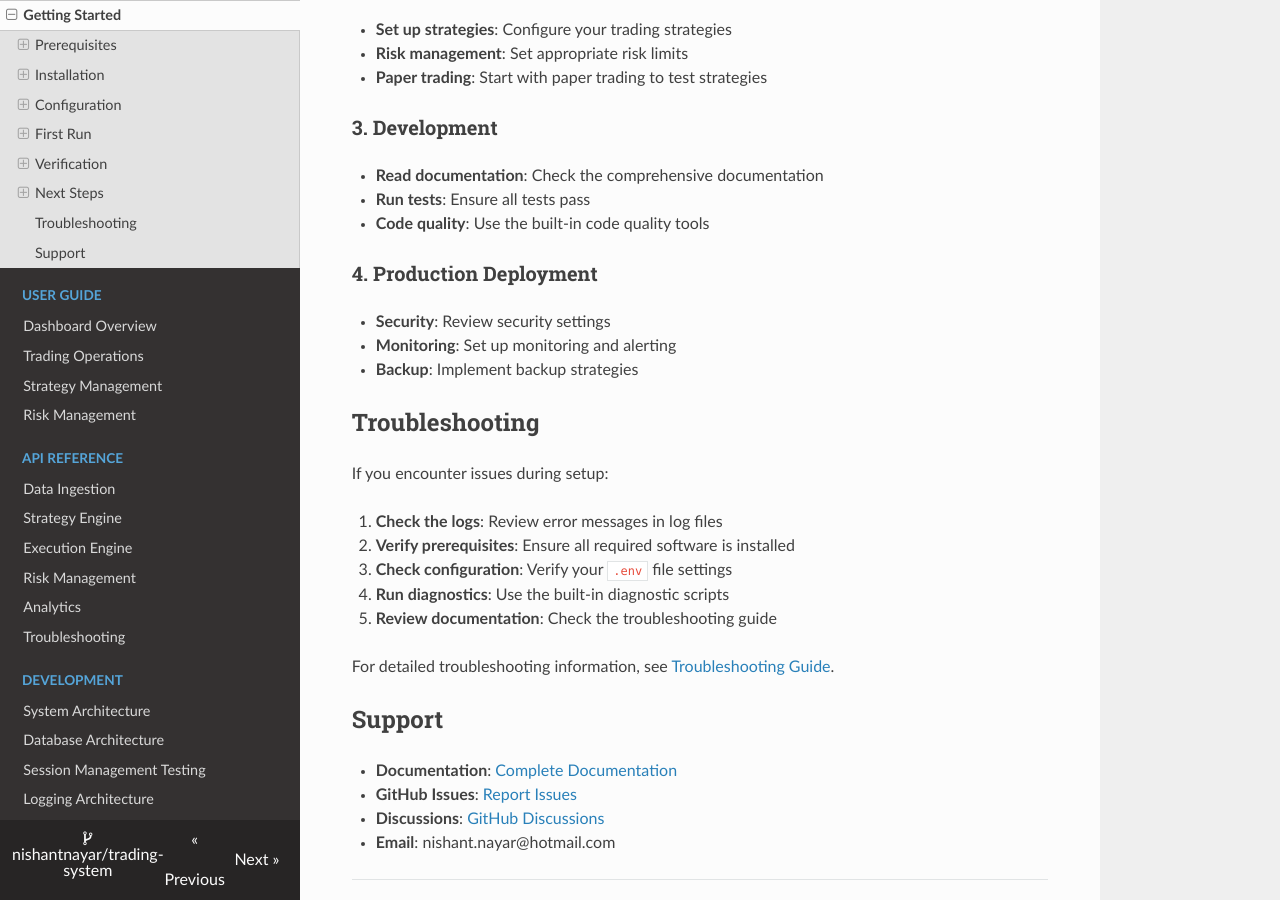
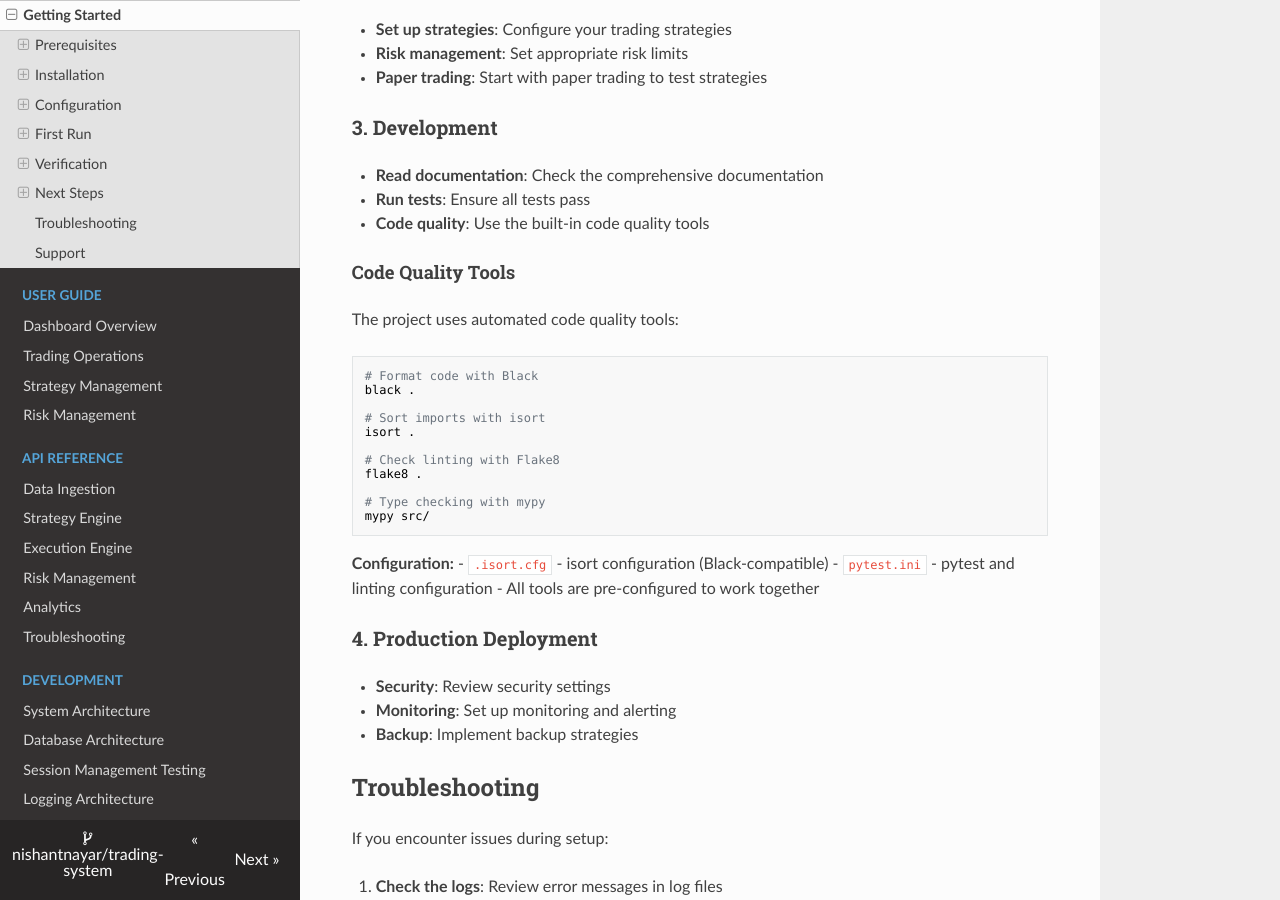
Before and after one commit to nishantnayar/Trading-System, an MkDocs documentation site: the page built from docs/getting-started.md, in a window 1280 px wide and 900 px high, scrolled down 5748 px. Built offline with MkDocs 1.6.1, drawn with Linux system fonts in a browser that asks for light colours; nearby versions of some CDN libraries.

````diff
--- a/docs/getting-started.md
+++ b/docs/getting-started.md
@@ -348,6 +348,29 @@ tail -f logs/strategy_engine.log
 - **Run tests**: Ensure all tests pass
 - **Code quality**: Use the built-in code quality tools
 
+#### Code Quality Tools
+
+The project uses automated code quality tools:
+
+```bash
+# Format code with Black
+black .
+
+# Sort imports with isort
+isort .
+
+# Check linting with Flake8
+flake8 .
+
+# Type checking with mypy
+mypy src/
+```
+
+**Configuration:**
+- `.isort.cfg` - isort configuration (Black-compatible)
+- `pytest.ini` - pytest and linting configuration
+- All tools are pre-configured to work together
+
 ### 4. Production Deployment
 
 - **Security**: Review security settings
````
Also changed, not shown: ARCHITECTURE.md (+59 -15 lines), Readme.md (+24 -14 lines).
